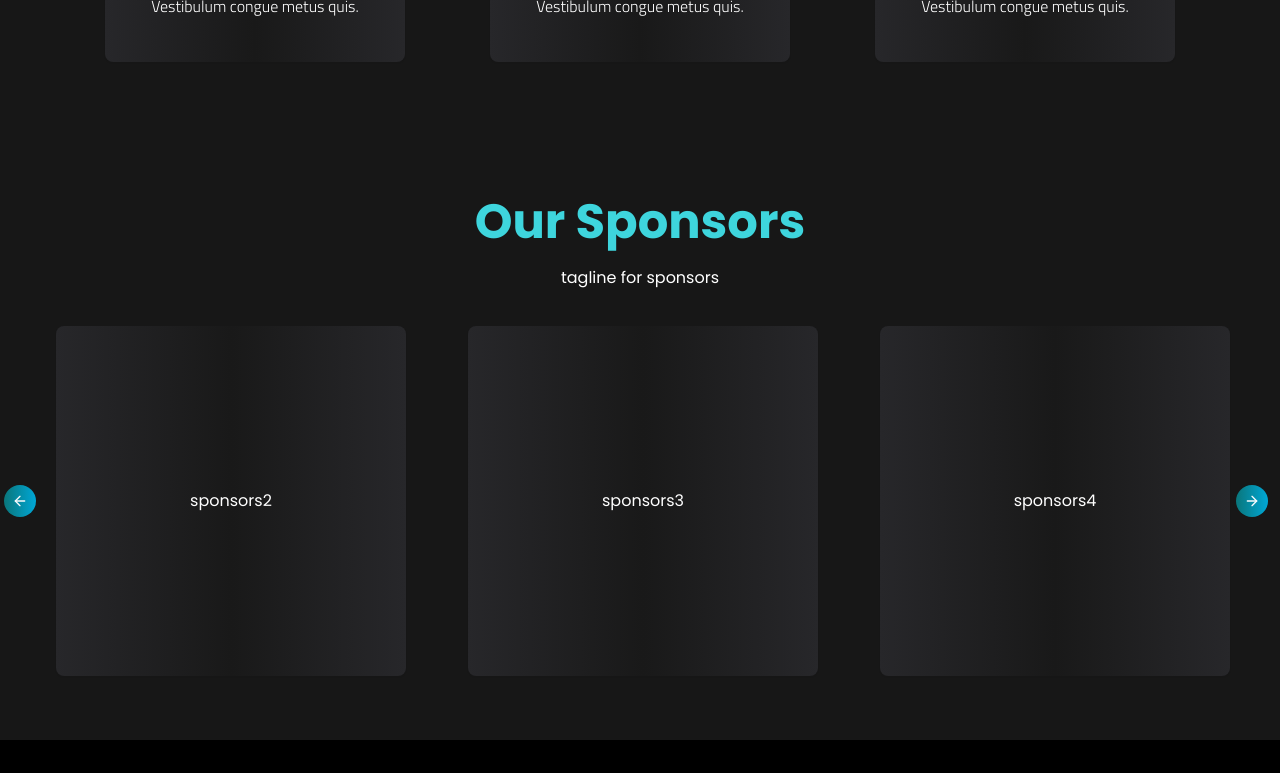
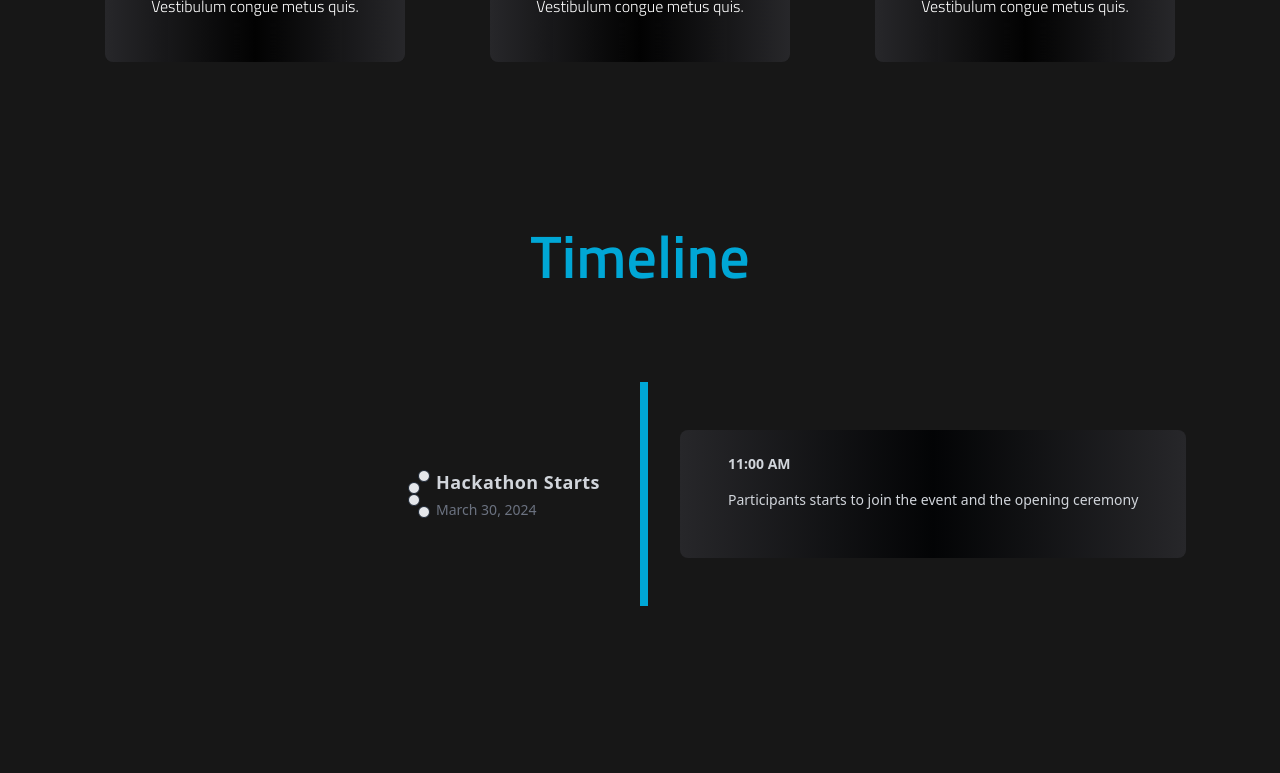
Before and after one commit to dipesh2508/ieee-delhi-hackquest, a Next.js app: page / in a window 1280 px wide. Shown: the part 1780-2553 px from the top of the page. Built offline with nearby package versions, Linux system fonts and the light colour scheme.

Commit message:
feat: Added Timeline layout

```diff
--- a/src/app/page.tsx
+++ b/src/app/page.tsx
@@ -2,14 +2,14 @@ import About from "@/components/home/About";
 import Hero from "@/components/home/Hero";
 import Sponsors from "@/components/home/Sponsors";
 import Tracks from "@/components/home/Tracks";
-import { Button } from "@/components/ui/button";
-
+import Timeline from "@/components/home/Timeline";
 export default function Home() {
   return (
     <main className="relative min-h-screen overflow-hidden bg-dark">
       <Hero />
       <About />
       <Tracks />
+      <Timeline />
       <Sponsors />
     </main>
   );
--- a/src/components/home/Sponsors.tsx
+++ b/src/components/home/Sponsors.tsx
@@ -34,7 +34,7 @@ const Sponsors = () => {
           {sponsors.map((item, index) => (
             <CarouselItem key={index} className="md:basis-1/2 lg:basis-1/3">
               <div className="p-4">
-                <Card className="border-0 hover:border-headings w-[350px] bg-gradient-to-r from-zinc-800 via-black/90 to-zinc-800 hover:border-2">
+                <Card className="border-0 hover:border-headings w-[350px]  hover:border-2">
                   <CardContent className="flex aspect-square items-center justify-center p-6">
 
                     <h1 className="text-white">{item.title}</h1>
--- /dev/null
+++ b/src/components/home/Timeline.tsx
@@ -0,0 +1,14 @@
+import TimelineCard from "../shared/TimelineCard";
+
+const Timeline = () => {
+  return (
+    <section className="w-full bg-dark py-24 ">
+      <h2 className="mb-24 text-center font-secondary text-6xl font-semibold text-secondary">
+        Timeline
+      </h2>
+      <TimelineCard />
+    </section>
+  );
+};
+
+export default Timeline;
--- a/src/components/home/Tracks.tsx
+++ b/src/components/home/Tracks.tsx
@@ -8,7 +8,7 @@ import {
   CardFooter,
   CardHeader,
   CardTitle,
-} from "@/components/ui/card";
+} from "@/components/ui/Card";
 
 import { tracks } from "@/constants/tracks";
 import Image from "next/image";
@@ -17,7 +17,7 @@ const Tracks = () => {
   return (
     <div className="flex w-full flex-col items-center px-5 py-12 font-primary text-white">
       <div className="px-5 py-10">
-        <h1 className="text-headings pb-10 text-center text-5xl font-bold">
+        <h1 className="pb-10 text-center text-5xl font-bold text-headings">
           Tracks
         </h1>
         <p className="text-center font-secondary">
@@ -30,10 +30,10 @@ const Tracks = () => {
         {tracks.map((item, index) => (
           <Card
             key={index}
-            className=" border-0 my-5 w-[300px] bg-gradient-to-r from-zinc-800 via-black/90 to-zinc-800 backdrop-blur-xl py-5 text-white hover:border-headings hover:border-2"
+            className=" my-5 w-[300px] border-0 py-5 text-white backdrop-blur-xl hover:border-2 hover:border-headings"
           >
             <CardContent>
-              <div className="hover:bg-secondary bg-inherit border border-headings w-fit p-2 relative rounded-[50px] bottom-12 left-24">
+              <div className="relative bottom-12 left-24 w-fit rounded-[50px] border border-headings bg-inherit p-2 hover:bg-secondary">
                 <Image
                   src={item.icon}
                   width={40}
@@ -43,7 +43,9 @@ const Tracks = () => {
                 />
               </div>
               <CardTitle className="text-center">{item.title}</CardTitle>
-              <p className=" text-center pt-3 font-secondary font-light">{item.description}</p>
+              <p className=" pt-3 text-center font-secondary font-light">
+                {item.description}
+              </p>
             </CardContent>
           </Card>
         ))}
--- /dev/null
+++ b/src/components/shared/TimelineCard.tsx
@@ -0,0 +1,34 @@
+import { Card, CardContent } from "@/components/ui/Card";
+
+const TimelineCard = () => {
+  return (
+    <div className="container relative grid grid-cols-2 gap-20 px-4 md:px-6">
+      <div className="absolute left-1/2 hidden h-full w-2 bg-secondary lg:block"></div>
+
+      <div className="col-span-1 flex items-center justify-end gap-4">
+        <div className="grid grid-rows-4 items-center justify-center text-center">
+          <div className="row-start-1 row-end-5 h-full w-0.5 translate-y-2.5 rounded-full bg-gray-800 lg:translate-y-0.5 xl:translate-y-1.5" />
+          <div className="row-1 h-3 w-3 translate-x-2.5 rounded-full border border-gray-800 bg-gray-200 dark:border-slate-800 dark:bg-gray-800" />
+          <div className="row-2 h-3 w-3 rounded-full border border-gray-800 bg-gray-200 dark:border-slate-800 dark:bg-gray-800" />
+          <div className="row-3 h-3 w-3 rounded-full border border-gray-800 bg-gray-200 dark:border-slate-800 dark:bg-gray-800" />
+          <div className="row-4 h-3 w-3 translate-x-2.5 rounded-full border border-gray-800 bg-gray-200 dark:border-slate-800 dark:bg-gray-800" />
+        </div>
+        <div className="space-y-1">
+          <h3 className="text-lg font-bold tracking-wide text-gray-300">
+            Hackathon Starts
+          </h3>
+          <p className="text-sm text-gray-500">March 30, 2024</p>
+        </div>
+      </div>
+
+      <Card className="col-span-1 my-12 mr-96 w-max bg-gray-800 p-6">
+        <CardContent className="flex flex-col gap-4 text-sm text-gray-300">
+          <div className="font-semibold">11:00 AM</div>
+          <p>Participants starts to join the event and the opening ceremony</p>
+        </CardContent>
+      </Card>
+    </div>
+  );
+};
+
+export default TimelineCard;
--- a/src/components/ui/Card.tsx
+++ b/src/components/ui/Card.tsx
@@ -9,7 +9,7 @@ const Card = React.forwardRef<
   <div
     ref={ref}
     className={cn(
-      "rounded-lg border border-slate-200 bg-white text-slate-950 shadow-sm dark:border-slate-800 dark:bg-slate-950 dark:text-slate-50",
+      "rounded-lg bg-gradient-to-r from-zinc-800 via-black/90 to-zinc-800",
       className
     )}
     {...props}
--- a/src/components/ui/carousel.tsx
+++ b/src/components/ui/carousel.tsx
@@ -203,7 +203,7 @@ const CarouselPrevious = React.forwardRef<
   return (
     <Button
       ref={ref}
-      variant={variant}
+      variant={variant === "default" || variant === "neon" ? variant : "default"}
       size={size}
       className={cn(
         "absolute  h-8 w-8 rounded-full",
@@ -232,7 +232,7 @@ const CarouselNext = React.forwardRef<
   return (
     <Button
       ref={ref}
-      variant={variant}
+      variant={variant === "default" || variant === "neon" ? variant : "default"}
       size={size}
       className={cn(
         "absolute h-8 w-8 rounded-full",
```
